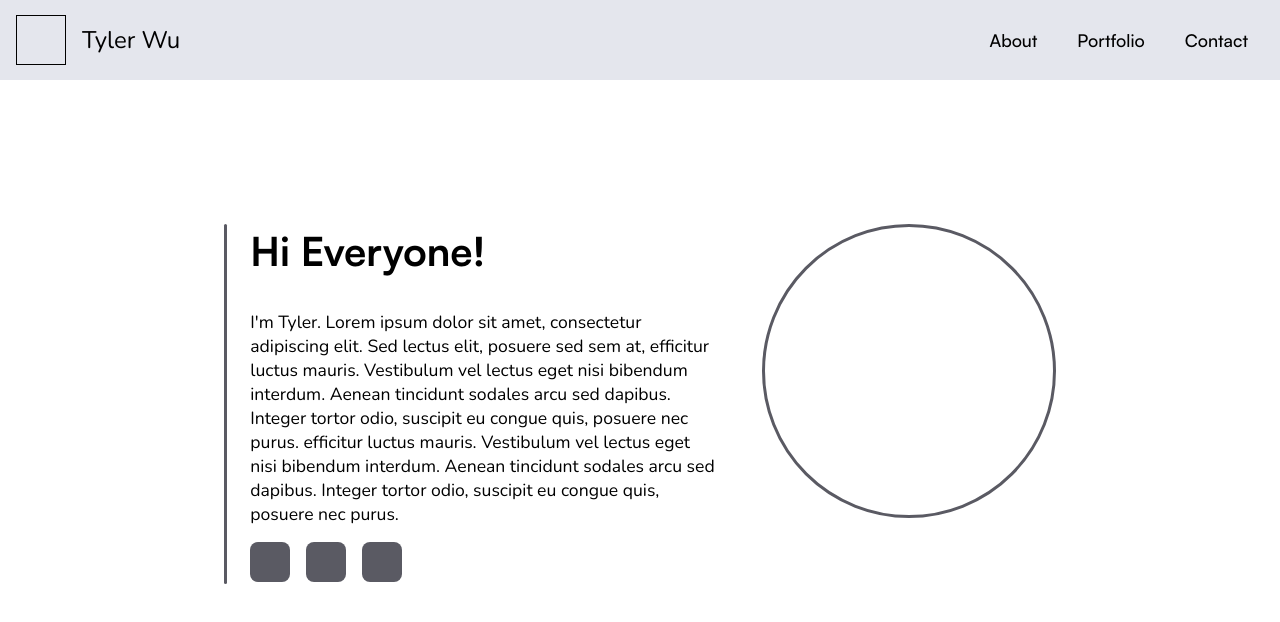
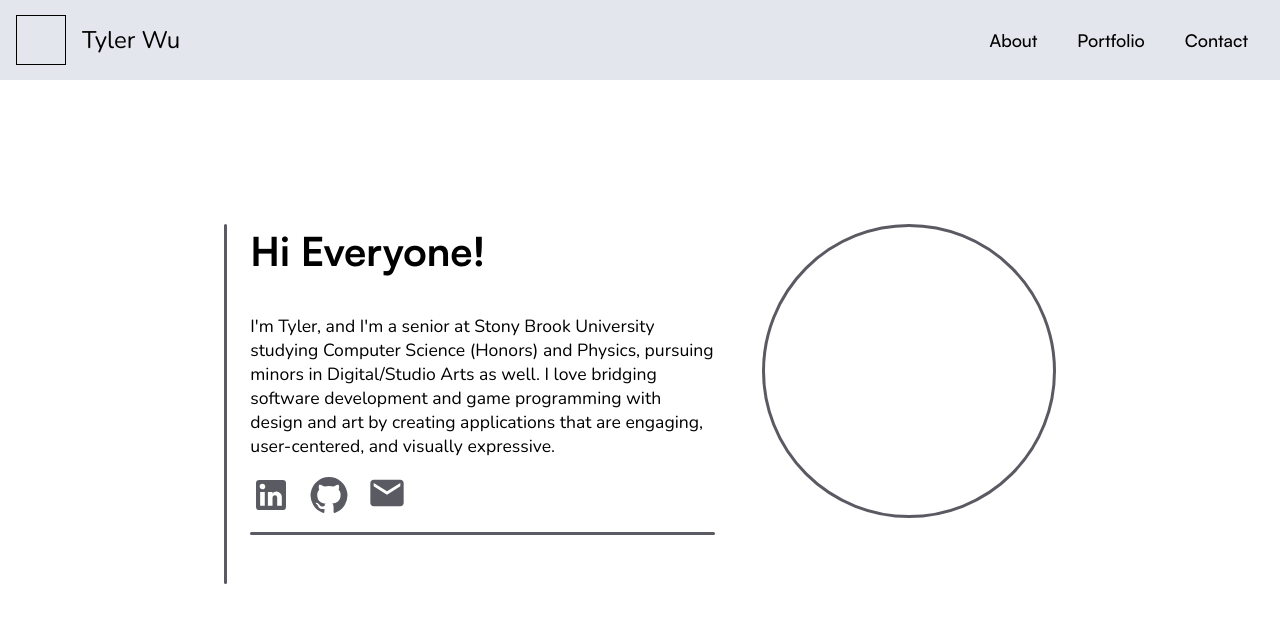
Before and after one commit to TylerWu137/personal-website, a React (Vite) app: page / in a window 1280 px wide. Shown: the top 622 px of the page. Built offline with nearby package versions, Linux system fonts and the light colour scheme.

Commit message:
added bio paragraph and working linked icons

```diff
--- a/src/sections/AboutSection.jsx
+++ b/src/sections/AboutSection.jsx
@@ -1,9 +1,59 @@
 import {Stack, Box, Typography, Button, Link} from "@mui/material";
+import LinkedInIcon from '@mui/icons-material/LinkedIn';
+import GitHubIcon from '@mui/icons-material/GitHub';
+import EmailIcon from '@mui/icons-material/Email';
 
+import { useState } from "react";
 import { useNavigation } from "../contexts/NavigationContext";
 
 export default function AboutSection({sx}) {
   const { aboutRef, portfolioRef, contactRef, scrollToSection } = useNavigation();
+  const [copiedAbout, setCopiedAbout] = useState(false);
+
+  const copyEmail = async () => {
+    await navigator.clipboard.writeText("tylerwu137@gmail.com");
+    setCopiedAbout(true);
+
+    setTimeout(() => {
+      setCopiedAbout(false);
+    }, 1000);
+  };
+
+  const socialIconSx = {
+    fontSize: "40px",
+    color: "var(--primary)",
+    transition: "transform 0.2s ease, color 0.2s ease",
+    "&:hover": {
+      color: "black",
+      transform: "scale(1.05)",
+    },
+  };
+
+  const socialIconBox = (link, icon) => (
+    <Box sx={{
+      height: "42px",
+      aspectRatio: "1 / 1",
+      display: "flex",
+      alignItems: "center",
+      justifyContent: "center",
+    }}>
+      <Link
+        href={link}
+        target="_blank"
+        rel="noopener noreferrer"
+        underline="none"
+        sx={{
+          height: "42px",
+          aspectRatio: "1 / 1",
+          display: "flex",
+          alignItems: "center",
+          justifyContent: "center",
+        }}
+      >
+        {icon}
+      </Link>
+    </Box>
+  );
 
   return (
     <Box ref={aboutRef} sx={{ width: "100%",
@@ -25,21 +75,30 @@ export default function AboutSection({sx}) {
           <Stack spacing={2} sx={{flex: 10, minWidth: 0}}>
             <Typography variant="primary2">Hi Everyone!</Typography>
             <Box sx={{height: 4}}/>
-            <Typography variant="secondary2" sx={{overflowWrap: "break-word",}}>I'm Tyler. Lorem ipsum dolor sit amet, consectetur
-              adipiscing elit. Sed lectus elit, posuere sed sem at,
-              efficitur luctus mauris. Vestibulum vel lectus eget
-              nisi bibendum interdum. Aenean tincidunt sodales arcu
-              sed dapibus. Integer tortor odio, suscipit eu congue quis,
-              posuere nec purus.
-              efficitur luctus mauris. Vestibulum vel lectus eget
-              nisi bibendum interdum. Aenean tincidunt sodales arcu
-              sed dapibus. Integer tortor odio, suscipit eu congue quis,
-              posuere nec purus.
+            <Typography variant="secondary2" sx={{overflowWrap: "break-word",}}> I'm Tyler, and I'm a senior at Stony Brook University studying Computer Science (Honors) and Physics, pursuing minors in Digital/Studio Arts as well. I love bridging software development and game programming with design and art by creating applications that are engaging, user-centered, and visually expressive.
+
             </Typography>
             <Stack spacing={2} direction="row">
-              <Box sx={{height: "40px", aspectRatio: "1 / 1", backgroundColor: "var(--primary)", borderRadius: 2}}/>
-              <Box sx={{height: "40px", aspectRatio: "1 / 1", backgroundColor: "var(--primary)", borderRadius: 2}}/>
-              <Box sx={{height: "40px", aspectRatio: "1 / 1", backgroundColor: "var(--primary)", borderRadius: 2}}/>
+              {socialIconBox("https://www.linkedin.com/in/tyler-wu-software-dev/",
+                <LinkedInIcon sx={socialIconSx} />
+              )}
+              {socialIconBox("https://github.com/TylerWu137",
+                <GitHubIcon sx={socialIconSx} />
+              )}
+              <Box sx={{
+                height: "42px",
+                aspectRatio: "1 / 1",
+                display: "flex",
+                alignItems: "center",
+                justifyContent: "center",
+              }}>
+                <Box>
+                  {copiedAbout ?
+                    <Typography variant="secondary2">Copied!</Typography> :
+                    <EmailIcon sx={socialIconSx} onClick={copyEmail}/>}
+                </Box>
+
+              </Box>
             </Stack>
             <Box
             sx={{
```
